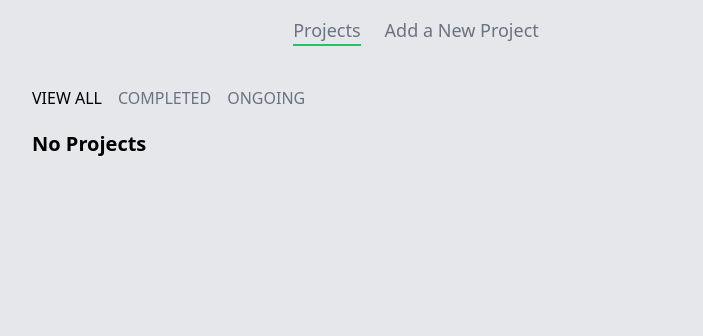
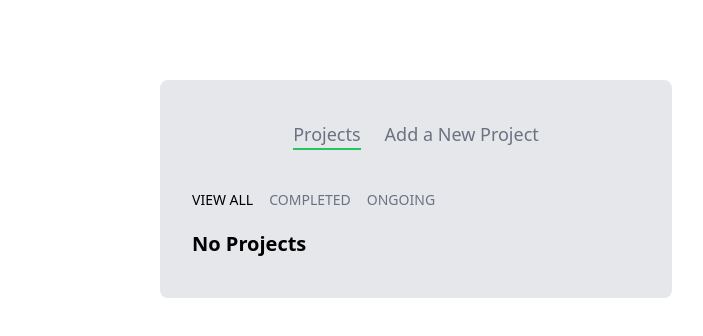
Before and after one commit to aayushbatra02/todo-app, a Vue app: page / in a window 1280 px wide. Shown: the top 336 px of the page, without its empty margins (224-927 px from the left). Built offline with nearby package versions, Linux system fonts and the light colour scheme.

Commit message:
layout changes

```diff
--- a/src/App.vue
+++ b/src/App.vue
@@ -1,5 +1,5 @@
 <template>
-  <div class="bg-gray-200 w-[100vw] h-[100vh]">
+  <div class="bg-gray-200 pb-10 w-[95%] md:w-[80%] lg:w-[60%] xl:w-[40%] mx-auto my-20 rounded-lg">
     <NavBar />
     <router-view />
   </div>
--- a/src/components/NavBar.vue
+++ b/src/components/NavBar.vue
@@ -1,5 +1,5 @@
 <template>
-  <div class="flex justify-center gap-6 pt-4 text-lg text-gray-500 mb-10">
+  <div class="flex justify-center gap-6 py-10 lg:text-lg text-gray-500">
     <RouterLink activeClass="border-b-2 border-green-500" to="/">Projects</RouterLink>
     <RouterLink activeClass="border-b-2 border-green-500" to="/add-project"
       >Add a New Project</RouterLink
--- a/src/views/AddProjectView.vue
+++ b/src/views/AddProjectView.vue
@@ -1,5 +1,5 @@
 <template>
-  <div class="flex flex-col bg-white w-[60%] m-auto p-4">
+  <div class="flex flex-col bg-white mx-4 lg:mx-8 p-4 rounded-lg">
     <label class="text-gray-400 my-4" for="title">TITLE</label>
     <input
       @input="validateTitle"
@@ -14,7 +14,7 @@
     <textarea
       @input="validateDetails"
       v-model="details"
-      class="focus:border-none p-2 border-2 border-gray-20"
+      class="focus:border-none p-2 border-2 border-gray-20 lg:min-w-80"
       type="text"
     ></textarea>
     <div v-if="detailsErrorMessage" class="text-red-500 my-2">
@@ -88,8 +88,7 @@ export default {
           });
         }
         localStorage.setItem("projects", JSON.stringify(projects));
-        this.title = "";
-        this.details = "";
+        this.$router.push({ name: "projects"});
       }
     },
   },
--- a/src/views/ProjectsView.vue
+++ b/src/views/ProjectsView.vue
@@ -1,5 +1,5 @@
 <template>
-  <div class="w-[60%] m-auto">
+  <div class="px-8 text-sm md:text-normal">
     <div class="flex gap-4 text-gray-500 mb-5">
       <button
         :class="{ 'text-black': activeFilter === 'viewAll' }"
@@ -32,21 +32,21 @@
         @click="detailHandler(project.id)"
       >
         <div class="flex justify-between">
-          <div class="font-semibold text-xl">{{ project.title }}</div>
+          <div class="font-semibold text-base md:text-xl">{{ project.title }}</div>
           <div class="flex gap-3 items-center">
             <Icon
               @click.stop="deleteHandler(project.id)"
-              class="w-6 h-6 cursor-pointer text-gray-400 hover:text-red-700"
+              class="w-5 h-5 lg:w-6 lg:h-6 cursor-pointer text-gray-400 hover:text-red-700"
               icon="ic:baseline-delete"
             />
             <Icon
-              class="w-6 h-6 cursor-pointer text-gray-400 hover:text-blue-500"
+              class="w-5 h-5 lg:w-6 lg:h-6 cursor-pointer text-gray-400 hover:text-blue-500"
               icon="ic:baseline-edit"
               @click.stop="editHandler(project.id)"
             />
             <Icon
               @click.stop="checkHandler(project.id)"
-              class="w-6 h-6 cursor-pointer text-gray-400"
+              class="w-5 h-5 lg:w-6 lg:h-6 cursor-pointer text-gray-400"
               icon="ic:baseline-check"
               :class="[project.isCompleted ? 'text-green-500' : '']"
             />
@@ -80,41 +80,6 @@ export default {
     }
     this.projects = projectsInLocal;
     this.filteredProjects = projectsInLocal;
-
-    // const testProjects = [
-    //   {
-    //     id: 1714473636515,
-    //     title: "test1",
-    //     details: "desc1",
-    //     isCompleted: false,
-    //   },
-    //   {
-    //     id: 1714473645180,
-    //     title: "test2",
-    //     details: "desc2",
-    //     isCompleted: true,
-    //   },
-    //   {
-    //     id: 1714473654024,
-    //     title: "test3",
-    //     details: "desc3",
-    //     isCompleted: true,
-    //   },
-    //   {
-    //     id: 1714473662646,
-    //     title: "test4",
-    //     details: "ustry's standard dummy text ever since the 1500s, when an unknown printer took a galley of type and scrambled it to make a type specimen book. It has survived not only five centuries, but also the leap into electronic ty",
-    //     isCompleted: true,
-    //   },
-    //   {
-    //     id: 1714473672228,
-    //     title: "test5",
-    //     details: "desc5",
-    //     isCompleted: false,
-    //   },
-    // ];
-    // localStorage.setItem("projects", JSON.stringify(testProjects));
-    // this.projects = testProjects;
   },
   methods: {
     filterHandler(filter) {
```
